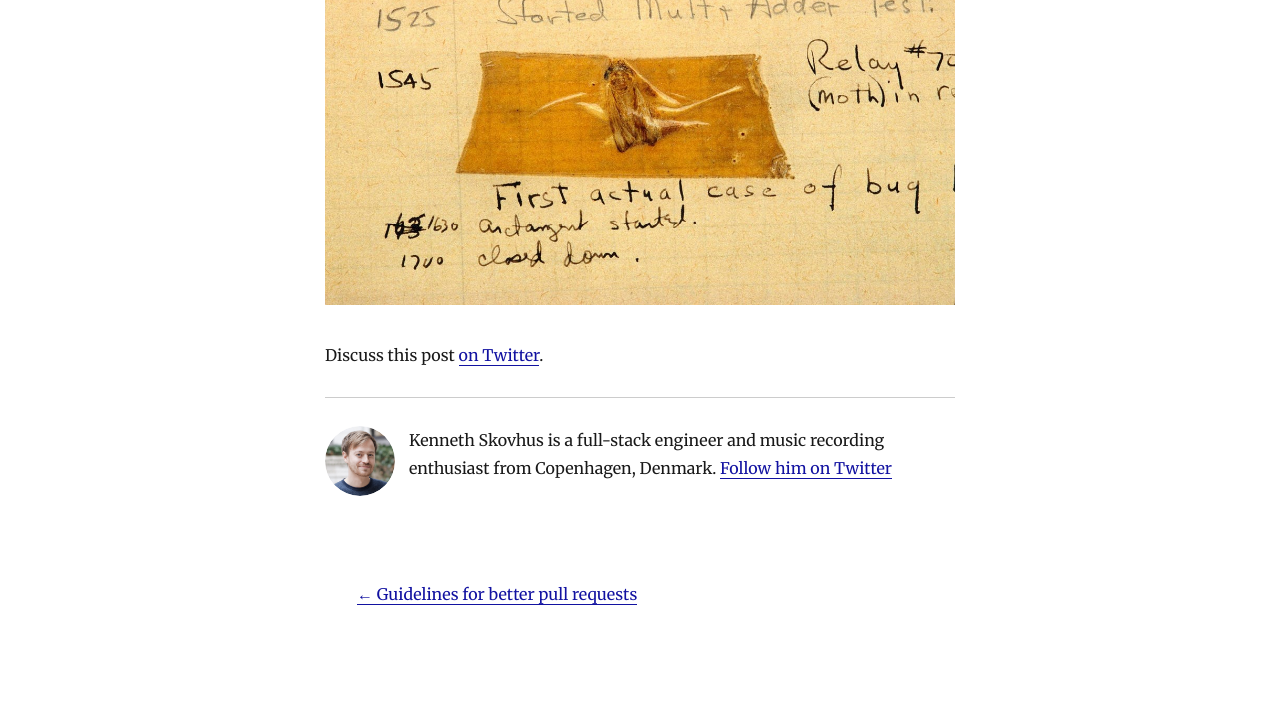
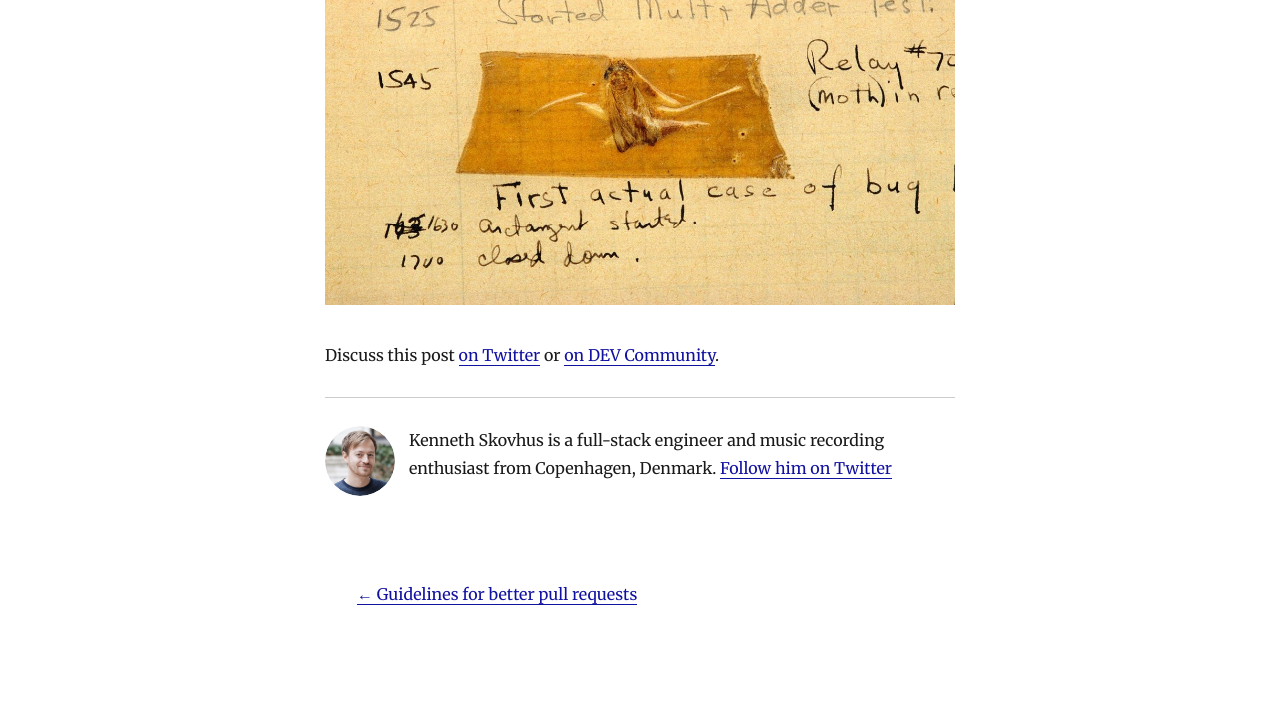
Before and after one commit to skovhus/skovhus.dev, a Gatsby site: page /blog/bug-fixing/ in a window 1280 px wide. Shown: the part 3328-4036 px from the top of the page. Built offline with nearby package versions, Linux system fonts and the light colour scheme; Gatsby itself is replaced by a stand-in of ours; some packages are replaced by stand-ins of ours.

Commit message:
Add dev.to links

```diff
--- a/src/content/markdown/blog/better-pull-requests/index.md
+++ b/src/content/markdown/blog/better-pull-requests/index.md
@@ -2,6 +2,7 @@
 title: Guidelines for better pull requests
 description: 7 tips and tricks for better pull requests to improve the feedback you get on your work and elevate the overall quality of the code and product.
 date: "2020-08-12T10:00:00.000Z"
+devToLink: https://dev.to/kenneth_skovhus/guidelines-for-better-pull-requests-3bho
 ---
 
 During my work to align our development efforts at [Leo Innovation Lab](https://leoinnovationlab.com/) I stumbled upon [10 tips for better Pull Requests by Mark Seemann (2015)](http://blog.ploeh.dk/2015/01/15/10-tips-for-better-pull-requests/). The blog post aligned well with our perception of a good pull request (PR) and was a great starting point for discussions.
@@ -9,10 +10,10 @@ During my work to align our development efforts at [Leo Innovation Lab](https://
 Below is my iteration of the original post. This is a condensed version with a focus on automation, tooling, context, and my personal learnings.
 
 The goal of these guidelines is to make the pull request review process easier and will likely:
+
 - improve the feedback you get on your work
 - reduce the risk that your pull request will be rejected or become stale
 - elevate overall the quality of the code and product.
-
 
 ### Do only one thing
 
@@ -24,22 +25,20 @@ If you often clutter PRs with multiple concerns then ask yourself why. Maybe you
 
 What is a small PR? A good rule of thumb is maximum a few days of work, preferably less. This also gives a great sense of progress. And usually you can break work up into smaller daily deliverables.
 
-
 ### Short-lived feature branches
 
 Avoid any long-lived feature branches. Getting your changes into the main branch as quickly as possible is often the most productive. It might require that you invest in setting up a system for supporting [feature toggles](https://martinfowler.com/articles/feature-toggles.html).
 
-
 ### Set up proper tooling
 
 A reviewer should not spend any time nitpicking over style, ensuring that tests pass or figuring out if the code coverage dropped. Instead you should **invest in tooling and automate any verification steps**. Block any merging until your CI server is happy and let your reviewers focus on more interesting topics than nitpicking over line width or spinning up the project on their local machine.
-
 
 ### Add appropriate context in the PR
 
 Adding context for the suggested change is important for the review process. This also serves for future reference when someone is trying to understand why a change was made.
 
 Include the following in your PR description:
+
 - link to bug ticket or issue (if a link is missing this is usually an indicator that the work is not planned)
 - a description of the suggested change
 - relevant design considerations and alternative solutions considered
@@ -48,18 +47,15 @@ Include the following in your PR description:
 
 I recommend using a **pull request template** to guide and ensuring that the relevant fields are filled out.
 
-
 ### Document your code
 
 Strive for self-documenting code (e.g. using clear and consistent naming, types and function signatures). But if you need to explain the code logic in the PR description, then it probably calls for better code comments.
 
 Code comments should document the why, not the how. Commit messages is also a great place for additional context.
 
-
 ### Write well
 
 Use correct spelling, grammar, and punctuation in code, code comments, [commit messages](https://chris.beams.io/posts/git-commit/), and pull requests. If you don't, your prose (and code) is harder to understand for the reviewers and future maintainers. Note that most code editors can be configured to help you with these concerns.
-
 
 ### Avoid commit thrashing
 
--- a/src/content/markdown/blog/bug-fixing/index.md
+++ b/src/content/markdown/blog/bug-fixing/index.md
@@ -2,6 +2,7 @@
 title: My mental model for fixing software bugs
 description: I tried to generalize my mental model for fixing bugs. It boils down to a 4 step process with a strong focus on improving safety nets.
 date: "2021-04-30T10:00:00.000Z"
+devToLink: https://dev.to/kenneth_skovhus/my-mental-model-for-fixing-software-bugs-367p
 featuredImage: "./bug.jpeg"
 ---
 
```
